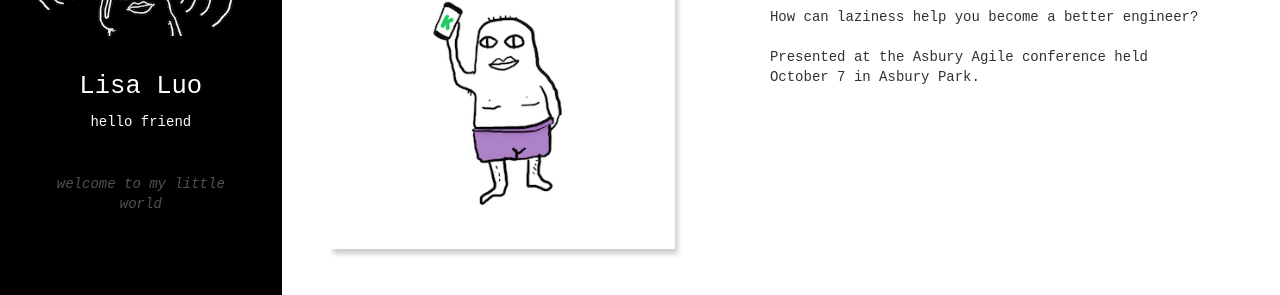
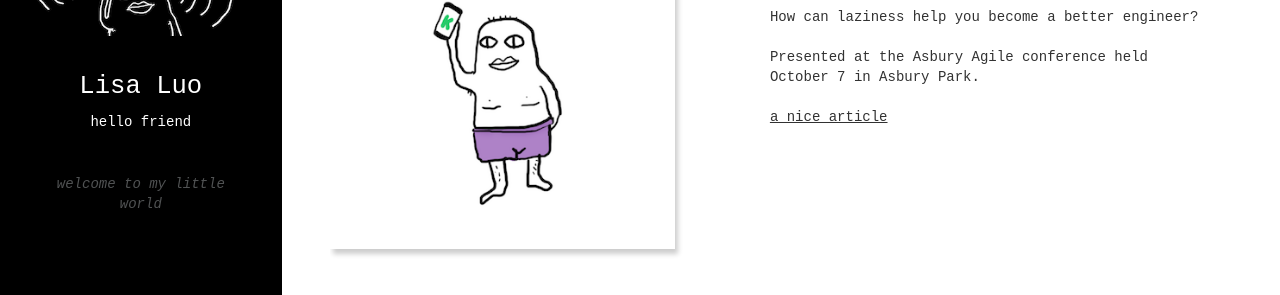
Before and after one commit to luoser/luoser.github.io, a Jekyll site: the page built from technology/index.html, in a window 1280 px wide and 900 px high, scrolled down 423 px. Shown: the part 151-446 px from the top of the window. Built offline with Jekyll 4.4.1, drawn with Linux system fonts in a browser that asks for light colours; nearby versions of some CDN libraries.

Commit message:
update tech index

```diff
--- a/technology/index.html
+++ b/technology/index.html
@@ -44,6 +44,10 @@ layout: default
         How can laziness help you become a better engineer?
         <br><br>
         Presented at the Asbury Agile conference held October 7 in Asbury Park.
+        <br><br>
+        <u><a href='https://www.cowerks.com/makers-shakers/lisa-luo-embracing-unknown/' target='_blank'>
+          a nice article
+        </a></u>
       </div>
     </div>
   </div>
```
